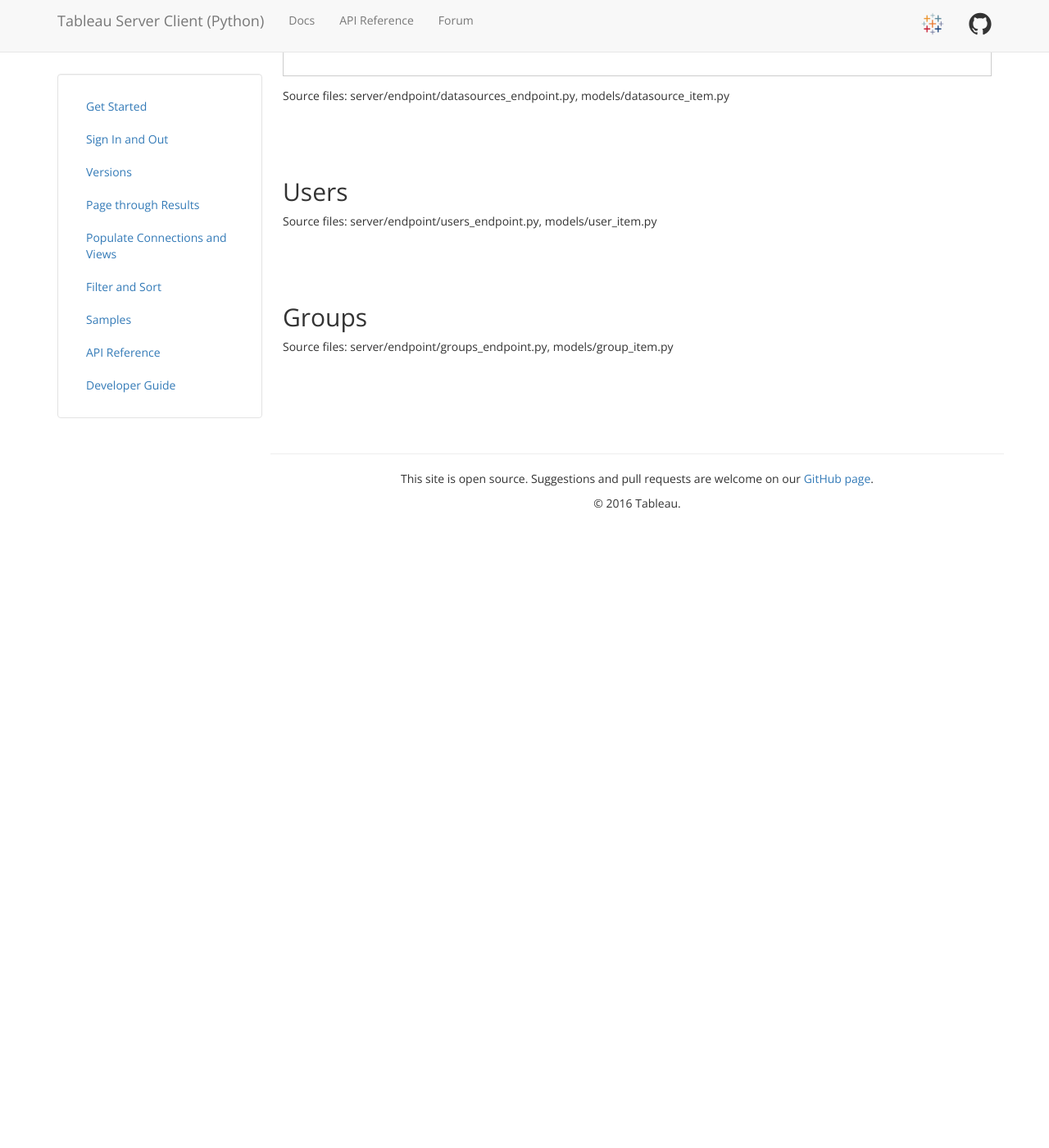
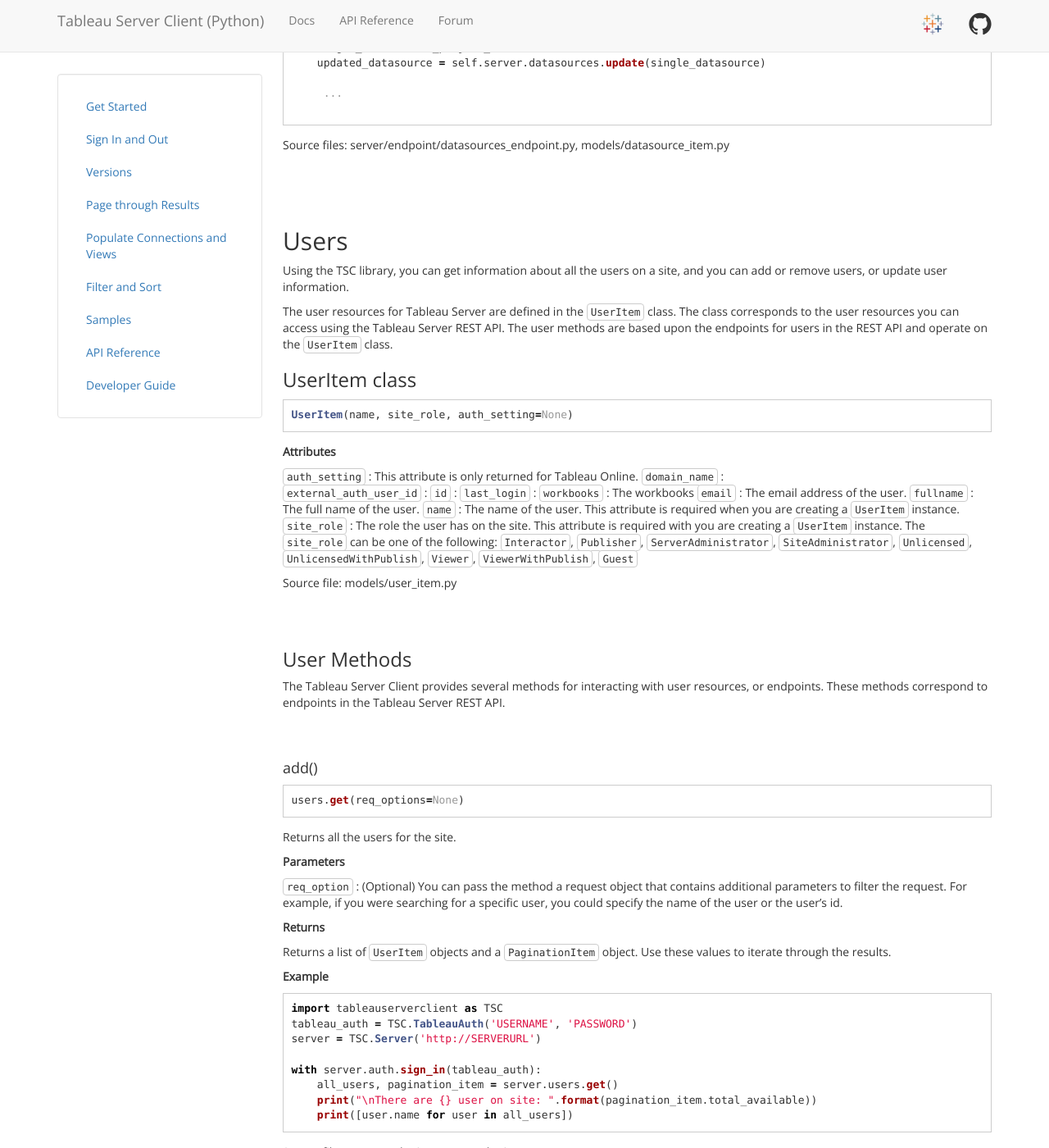
Before and after one commit to tableau/server-client-python, a Jekyll site: the page built from docs/docs/api-ref.md, in a window 1280 px wide and 1400 px high, scrolled down 13030 px. Shown: the whole window at 82% size. Built offline with Jekyll 4.4.1, drawn with Linux system fonts in a browser that asks for light colours; before the commit the page ends 13694 px from its top, so only the background shows below that; some of the changed text lies outside the part shown.

Commit message:
Another chekin' for the cause

`````diff
--- a/docs/docs/api-ref.md
+++ b/docs/docs/api-ref.md
@@ -293,7 +293,7 @@
 ## Views
 
 Using the TSC library, you can get all the views on a site, or get the views for a workbook, or populate a view with preview images.
-The view resources for Tableau Server are defined in the ViewItem class. The class corresponds to the view resources you can access using the Tableau Server REST API, for example, information about the name of the view, its id, and the id of the workbook it is associated with. The view methods are based upon the endpoints for views in the REST API and operate on the `ViewItem` class.
+The view resources for Tableau Server are defined in the ViewItem class. The class corresponds to the view resources you can access using the Tableau Server REST API, for example, you can find the name of the view, its id, and the id of the workbook it is associated with. The view methods are based upon the endpoints for views in the REST API and operate on the `ViewItem` class.
 
 
 <br>
@@ -409,7 +409,7 @@
 ## Data sources
 
 Using the TSC library, you can get all the data sources on a site, or get the data sources for a specific project.
-The data source resources for Tableau Server are defined in the DatasourceItem class. The class corresponds to the data source resources you can access using the Tableau Server REST API, for example, information about the name of the data source, its type, and connections, and the project it is associated with. The data source methods are based upon the endpoints for data sources in the REST API and operate on the DatasourceItem class.
+The data source resources for Tableau Server are defined in the `DatasourceItem` class. The class corresponds to the data source resources you can access using the Tableau Server REST API. For example, you can gather information about the name of the data source, its type, and connections, and the project it is associated with. The data source methods are based upon the endpoints for data sources in the REST API and operate on the `DatasourceItem` class.
 
 <br>
 
@@ -772,7 +772,78 @@
 
 ## Users
 
-Source files: server/endpoint/users_endpoint.py, models/user_item.py
+Using the TSC library, you can get information about all the users on a site, and you can add or remove users, or update user information.
+
+The user resources for Tableau Server are defined in the `UserItem` class. The class corresponds to the user resources you can access using the Tableau Server REST API. The user methods are based upon the endpoints for users in the REST API and operate on the `UserItem` class.
+
+
+### UserItem class
+
+```py
+UserItem(name, site_role, auth_setting=None)
+```
+
+**Attributes**
+
+`auth_setting` : This attribute is only returned for Tableau Online.
+`domain_name`  :
+`external_auth_user_id` :
+`id` :
+`last_login` :
+`workbooks` :  The workbooks
+`email` :  The email address of the user.
+`fullname` : The full name of the user.
+`name` :   The name of the user. This attribute is required when you are creating a `UserItem` instance.
+`site_role` :  The role the user has on the site. This attribute is required with you are creating a `UserItem` instance. The `site_role` can be one of the following: `Interactor`, `Publisher`, `ServerAdministrator`, `SiteAdministrator`, `Unlicensed`, `UnlicensedWithPublish`, `Viewer`, `ViewerWithPublish`, `Guest`
+
+
+Source file: models/user_item.py
+
+<br>
+<br>
+
+
+###  User Methods
+
+The Tableau Server Client provides several methods for interacting with user resources, or endpoints. These methods correspond to endpoints in the Tableau Server REST API.
+
+<br>
+<br>
+
+#### add()
+
+```py
+users.get(req_options=None)
+```
+
+Returns all the users for the site.
+
+**Parameters**
+
+`req_option` :  (Optional) You can pass the method a request object that contains additional parameters to filter the request. For example, if you were searching for a specific user, you could specify the name of the user or the user's id.
+
+
+**Returns**
+
+Returns a list of `UserItem` objects and a `PaginationItem`  object.  Use these values to iterate through the results.
+
+
+
+
+**Example**
+
+```py
+import tableauserverclient as TSC
+tableau_auth = TSC.TableauAuth('USERNAME', 'PASSWORD')
+server = TSC.Server('http://SERVERURL')
+
+with server.auth.sign_in(tableau_auth):
+    all_users, pagination_item = server.users.get()
+    print("\nThere are {} user on site: ".format(pagination_item.total_available))
+    print([user.name for user in all_users])
+````
+
+Source file: server/endpoint/users_endpoint.py
 
 
 <br>
`````
